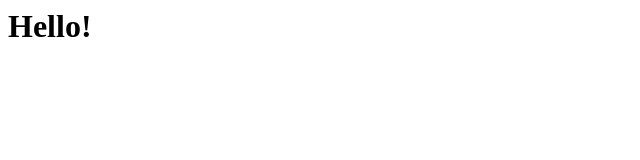
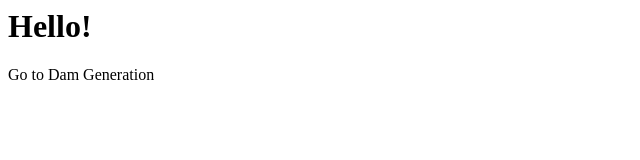
Before and after one commit to kdwilich/kdwilich.github.io, a plain HTML site: page index.html in a window 1280 px wide. Shown: the whole page, without its empty margins (0-640 px from the left). Drawn offline with Linux system fonts and the light colour scheme.

Commit message:
Update index.html

```diff
--- a/index.html
+++ b/index.html
@@ -1 +1,2 @@
 <h1>Hello!</h1>
+<p>Go to <a href"/generation">Dam Generation</a></p>
```
